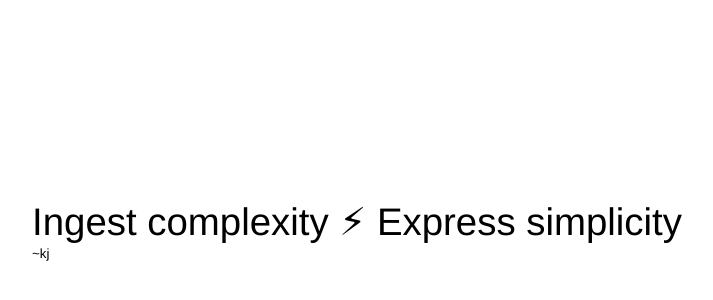
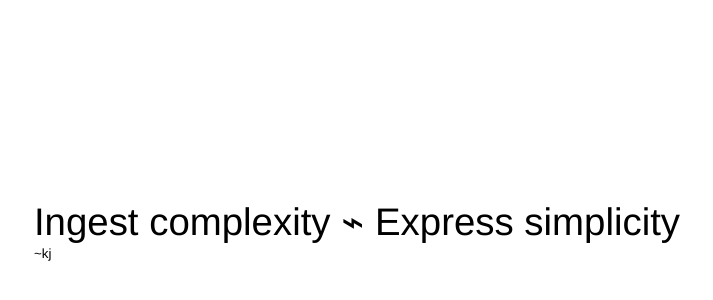
Before and after one commit to kristoferjoseph/dam.codes, a plain HTML site: page index.html in a window 1280 px wide. Shown: the part 170-470 px from the top of the page, without its empty margins (283-996 px from the left). Drawn offline with Linux system fonts and the light colour scheme; a web font is replaced by a local one.

Commit message:
Updates tagline

```diff
--- a/index.html
+++ b/index.html
@@ -48,7 +48,7 @@
   <div class="content">
     <a href="http://twitter.com/dam">
       <h1>
-        Ingest complexity ⚡︎ Express simplicity
+        Ingest complexity ⌁ Express simplicity
       </h1>
       <small>~kj</small>
     </a>
```
